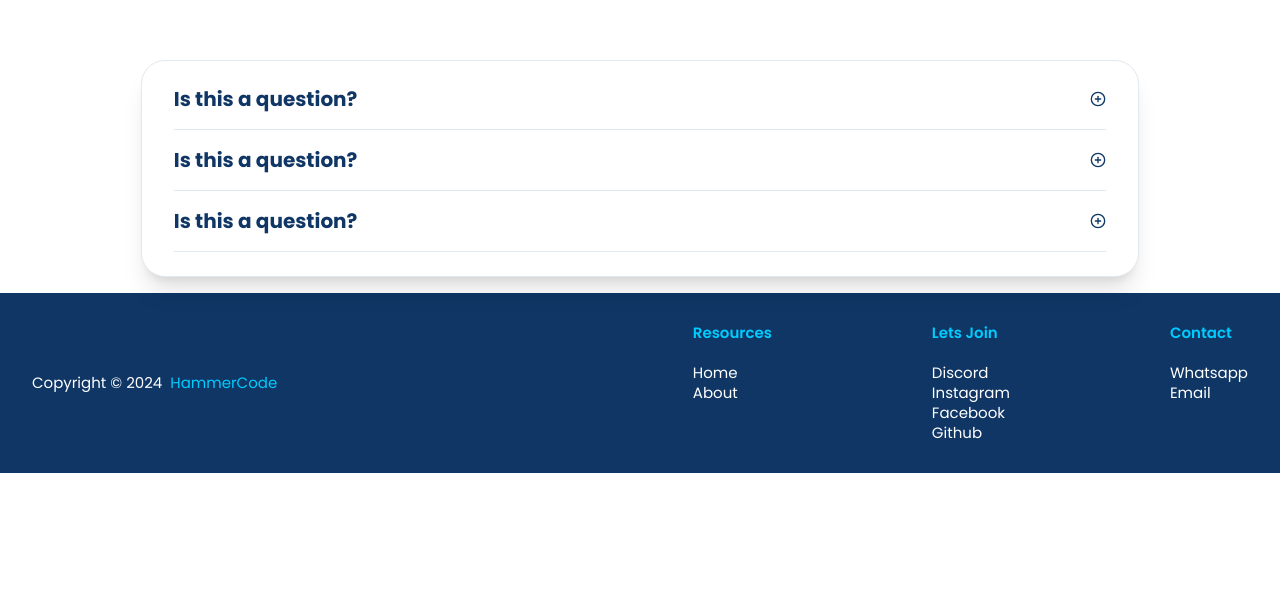
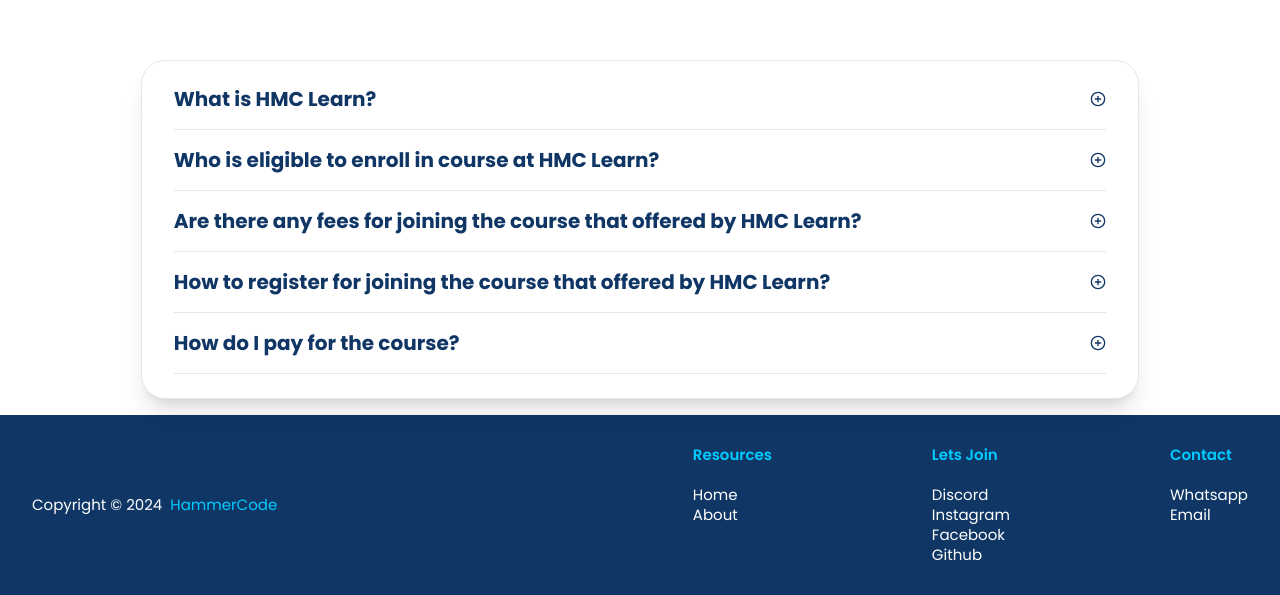
Before and after one commit to hammer-code/lms-fe, a Next.js app: page / in a window 1280 px wide. Shown: the part 3442-4037 px from the top of the page. Before the commit the page ends 3915 px from the top, so only its background shows below. Built offline with nearby package versions, Linux system fonts and the light colour scheme.

Commit message:
create several questions and answers about HMC Learn for FAQs

```diff
--- a/src/constants/faq.ts
+++ b/src/constants/faq.ts
@@ -3,17 +3,27 @@ import { FAQType } from '@/types';
 export const FAQ: FAQType[] = [
   {
     id: 'item-1',
-    question: 'Is this a question?',
-    answer: 'Yes, and this is the answer.'
+    question: 'What is HMC Learn?',
+    answer: 'HMC Learn is a learning management system of HammerCode Community that provides several programming courses. With HMC Learn, you are able to access and take the courses that you need in the field of programming.'
   },
   {
     id: 'item-2',
-    question: 'Is this a question?',
-    answer: 'Yes, and this is the answer.'
+    question: 'Who is eligible to enroll in course at HMC Learn?',
+    answer: 'The course is open to individuals within the age range of 18 to 35 years.'
   },
   {
     id: 'item-3',
-    question: 'Is this a question?',
-    answer: 'Yes, and this is the answer.'
-  }
+    question: 'Are there any fees for joining the course that offered by HMC Learn?',
+    answer: 'Yes, there are fees for joining the course that offered by HMC Learn.'
+  },
+  {
+    id: 'item-4',
+    question: 'How to register for joining the course that offered by HMC Learn?',
+    answer: "Click the 'Sign up' button to create your account if you dont have an account yet. Then, Complete your personal details, then click 'Sign Up'."
+  },
+  {
+    id: 'item-5',
+    question: 'How do I pay for the course?',
+    answer: "There are several payment methods that can be used, GoPay, OVO, Virtual Account, and Bank Transfer."
+  },
 ];
```
